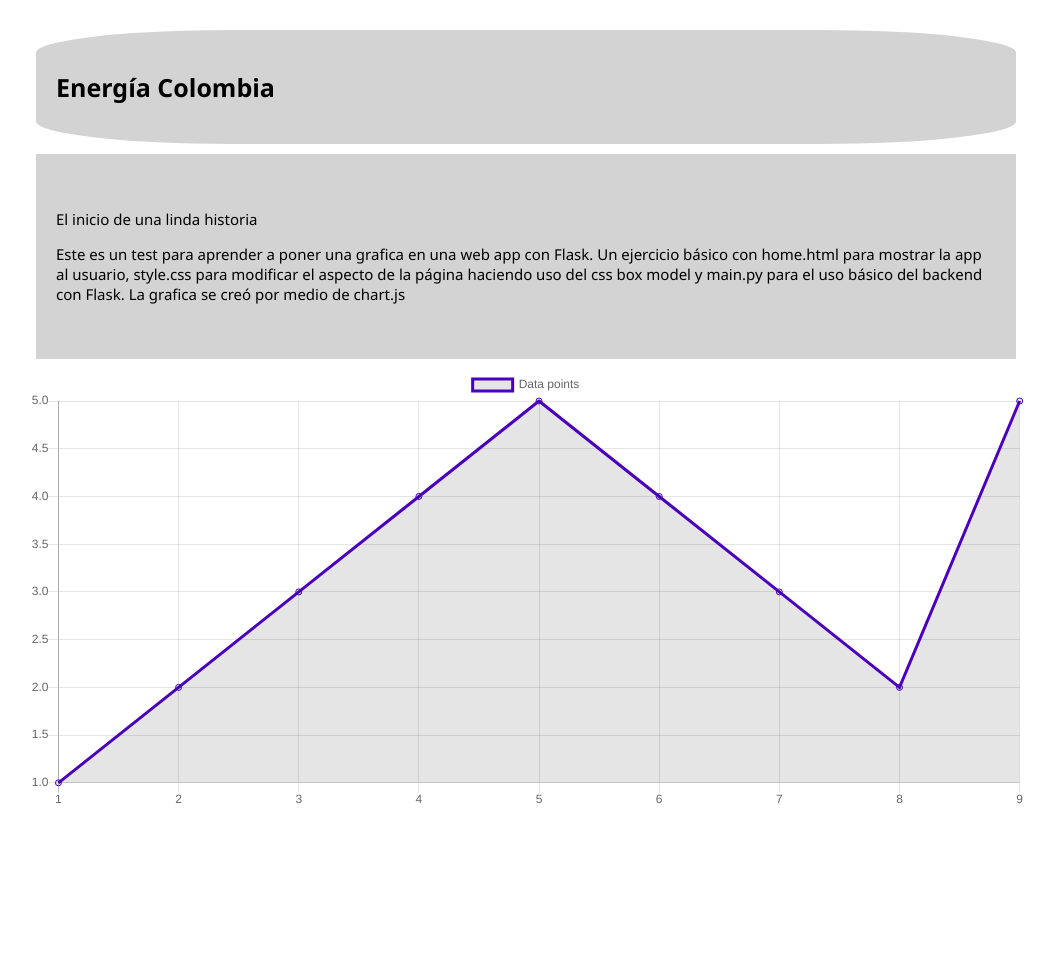
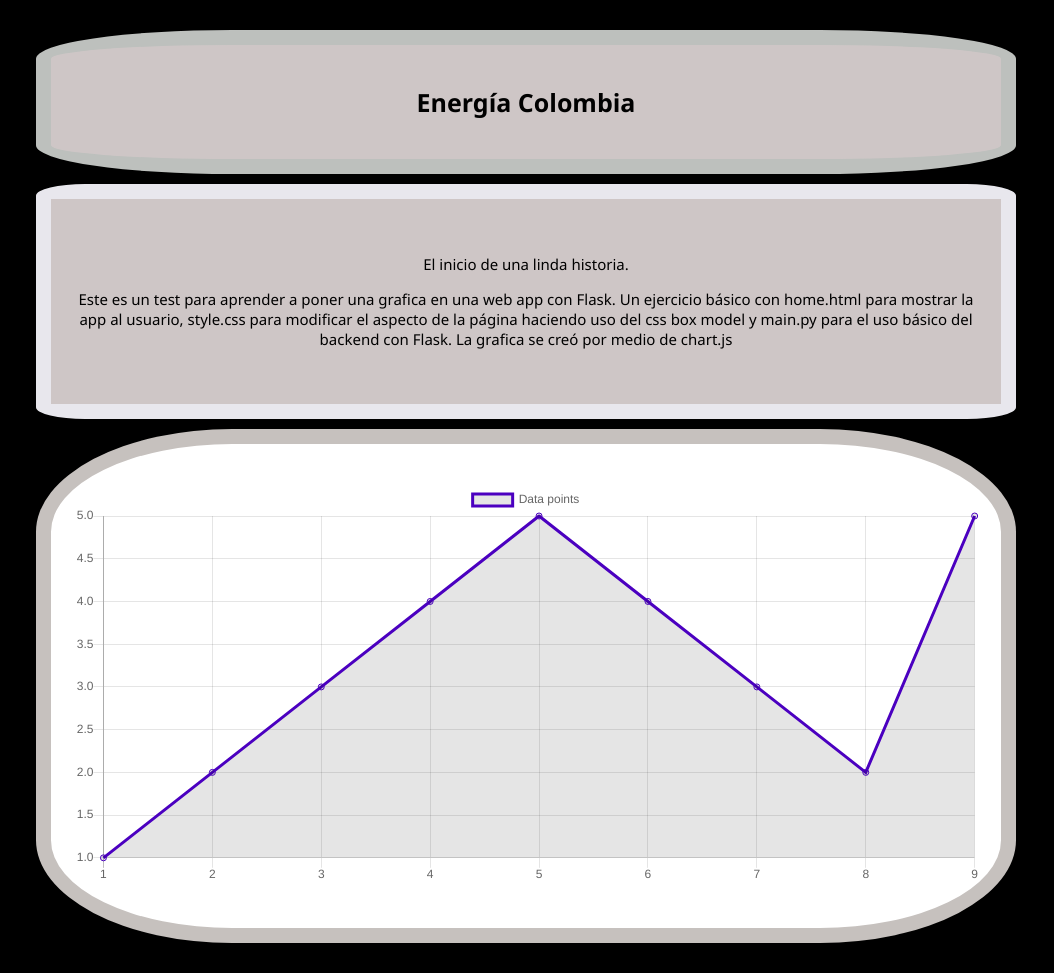
Before and after one commit to gregoriovelasquezgomez/energia_colombia.github.io, a Flask app: page / in a window 1280 px wide. Shown: the whole page, without its empty margins (114-1168 px from the left). Before the commit the page ends 804 px from the top, so only its background shows below. Run offline with Flask 3, Linux system fonts and the light colour scheme.

Commit message:
jugando con los colores y features en css

```diff
--- /dev/null
+++ b/static/css/style.css
@@ -0,0 +1,46 @@
+html {
+  font-family: "Segoe UI", Arial, Helvetica, sans-serif;
+  font-size: 20px
+}
+
+body {
+  max-width: 1000px;
+  margin: 0 auto;
+  padding: 20px;
+  background-color: black;
+}
+
+
+.logo {
+  max-width: 1000px;
+  text-align: center;
+  margin: 10px;
+  padding: 40px 20px;
+  border: 15px solid rgb(189, 192, 189);
+  background-color: rgb(206, 198, 198);
+  font-size: 25px;
+  border-radius: 20%;
+}
+
+.parrafo {
+  max-width: 1000px;
+  text-align: center;
+  margin: 10px;
+  padding: 40px 20px;
+  border: 15px solid rgb(232, 231, 237);
+  background-color: rgb(206, 198, 198);
+  font-size: 15px;
+  border-radius: 5%;
+}
+
+
+.plot_box {
+  max-width: 1000px;
+  text-align: center;
+  margin: 10px;
+  padding: 40px 20px;
+  border: 15px solid rgb(198, 193, 190);
+  background-color: white;
+  font-size: 25px;
+  border-radius: 20%;
+}
--- a/static/css/templates.css
+++ /dev/null
@@ -1,29 +0,0 @@
-html {
-  font-family: "Segoe UI", Arial, Helvetica, sans-serif;
-  font-size: 20px
-}
-
-body {
-  max-width: 1000px;
-  margin: 0 auto;
-  padding: 20px;
-  background-color: white;
-}
-
-
-.logo {
-  max-width: 1000px;
-  margin: 10px;
-  padding: 40px 20px;
-  background-color: lightgray;
-  font-size: 25px;
-  border-radius: 20%;
-}
-
-.parrafo {
-  max-width: 1000px;
-  margin: 10px;
-  padding: 40px 20px;
-  background-color: lightgray;
-  font-size: 15px;
-}
--- a/templates/home.html
+++ b/templates/home.html
@@ -5,7 +5,7 @@
     <div class="title">
       <title>Energía Colombia</title>
     </div>
-    <link rel="stylesheet" href="../static/css/templates.css">
+    <link rel="stylesheet" href="../static/css/style.css">
     <script src='https://cdn.jsdelivr.net/npm/chart.js@2.9.4/dist/Chart.min.js'></script>
   </head>
 
@@ -18,13 +18,13 @@
       </div>
       <div class="parrafo">
         <p>
-            El inicio de una linda historia
+            El inicio de una linda historia.
         </p>
         <p>
           Este es un test para aprender a poner una grafica en una web app con Flask. Un ejercicio básico con home.html para mostrar la app al usuario, style.css para modificar el aspecto de la página haciendo uso del css box model y main.py para el uso básico del backend con Flask. La grafica se creó por medio de chart.js
         </p>
       </div>
-      <div>
+      <div class="plot_box">
         <canvas id="lineChart" width="900" height="400"></canvas>
         <script>
           var ctx = document.getElementById("lineChart").getContext("2d");
```
